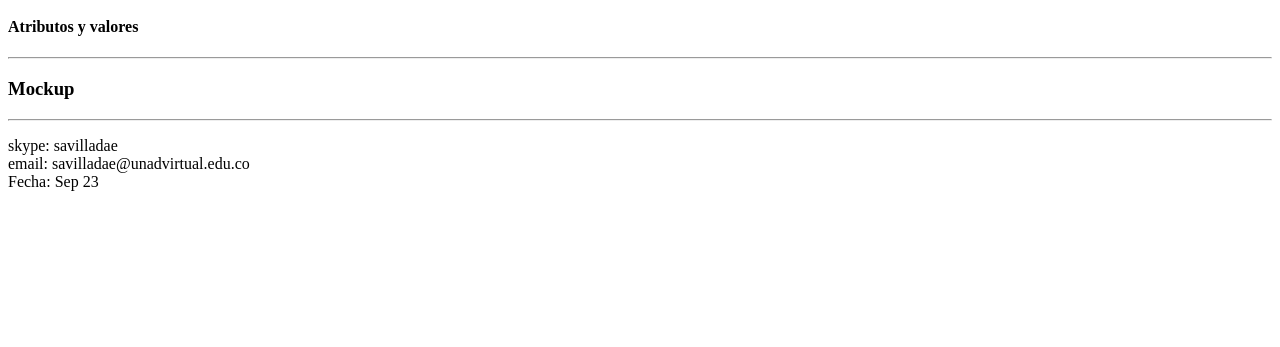
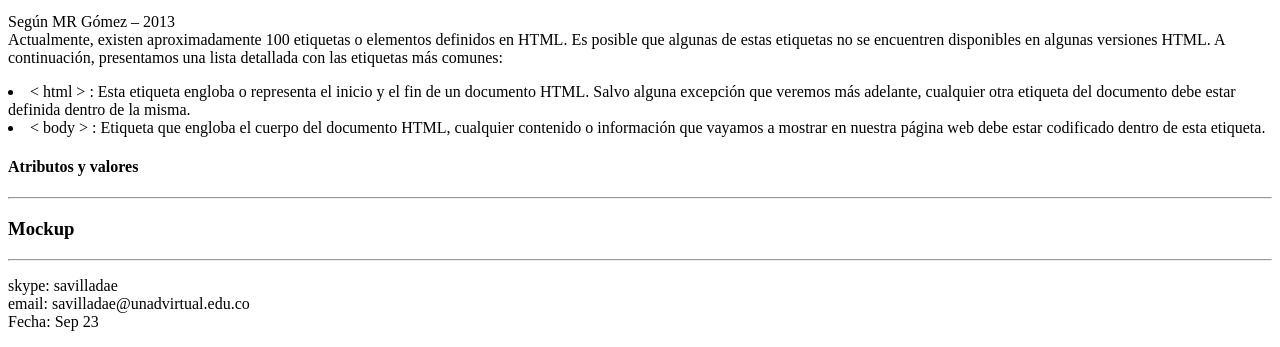
Before and after one commit to savilladae/DSW-SergioVillada, a plain HTML site: page fase2/design.html in a window 1280 px wide. Shown: the part 491-838 px from the top of the page. Before the commit the page ends 800 px from the top, so only its background shows below. Drawn offline with Linux system fonts and the light colour scheme.

Commit message:
Update design.html

```diff
--- a/fase2/design.html
+++ b/fase2/design.html
@@ -49,6 +49,20 @@
                 Etiquetas Básicas de HTM </h4>
                 <img src="img/etiquetas.jpg" alt="Esta es una imagen que muestra una representación de etiquetas html">
                 <p>
+                    Según MR Gómez – 2013 <br>
+                    Actualmente, existen aproximadamente 100 etiquetas o elementos definidos
+en HTML. Es posible que algunas de estas etiquetas no se encuentren disponibles
+en algunas versiones HTML. A continuación, presentamos una lista detallada
+con las etiquetas más comunes: <br>
+                    <li> < html > : Esta etiqueta engloba o representa el inicio y el fin de un documento
+                        HTML. Salvo alguna excepción que veremos más adelante, cualquier otra
+                        etiqueta del documento debe estar definida dentro de la misma.
+                        </li>
+                    <li> < body > : Etiqueta que engloba el cuerpo del documento HTML, cualquier
+                        contenido o información que vayamos a mostrar en nuestra página web debe
+                        estar codificado dentro de esta etiqueta.
+                        </li>
+
 
                 </p>
         </article>
```
